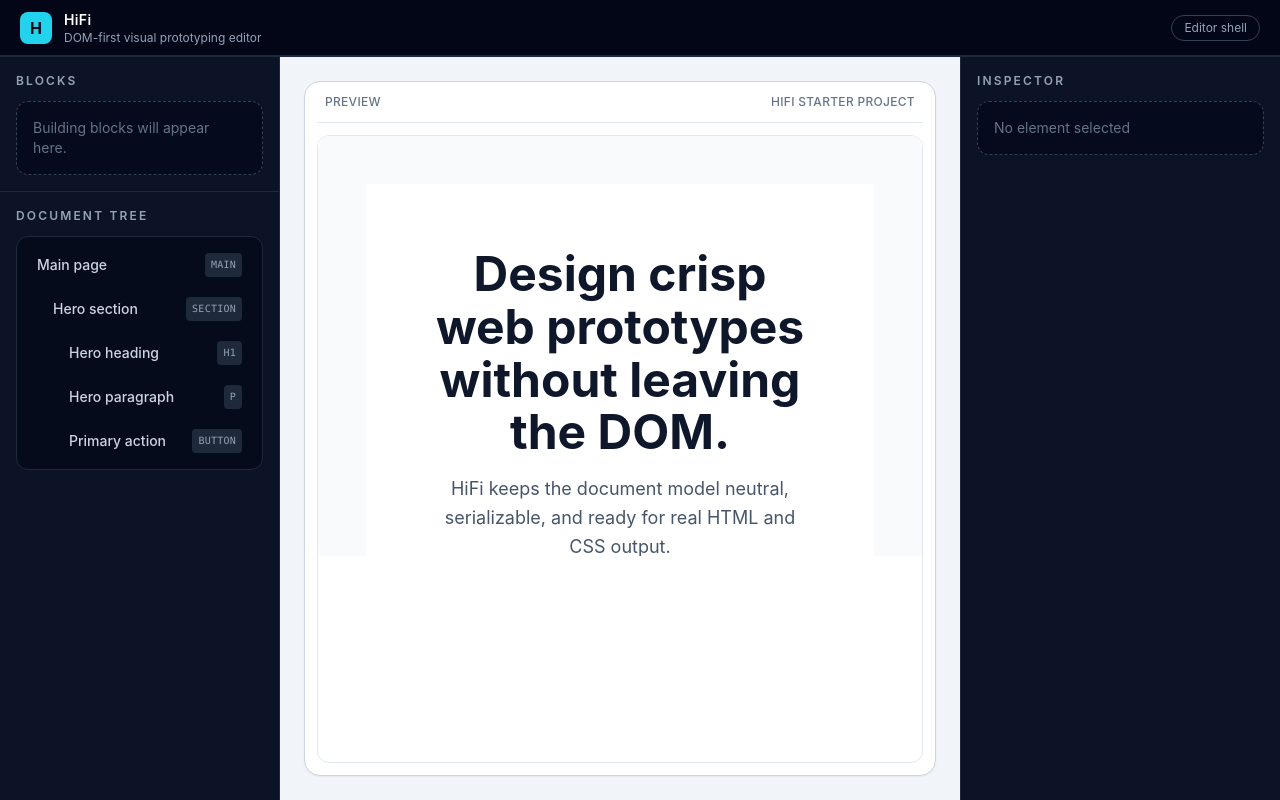
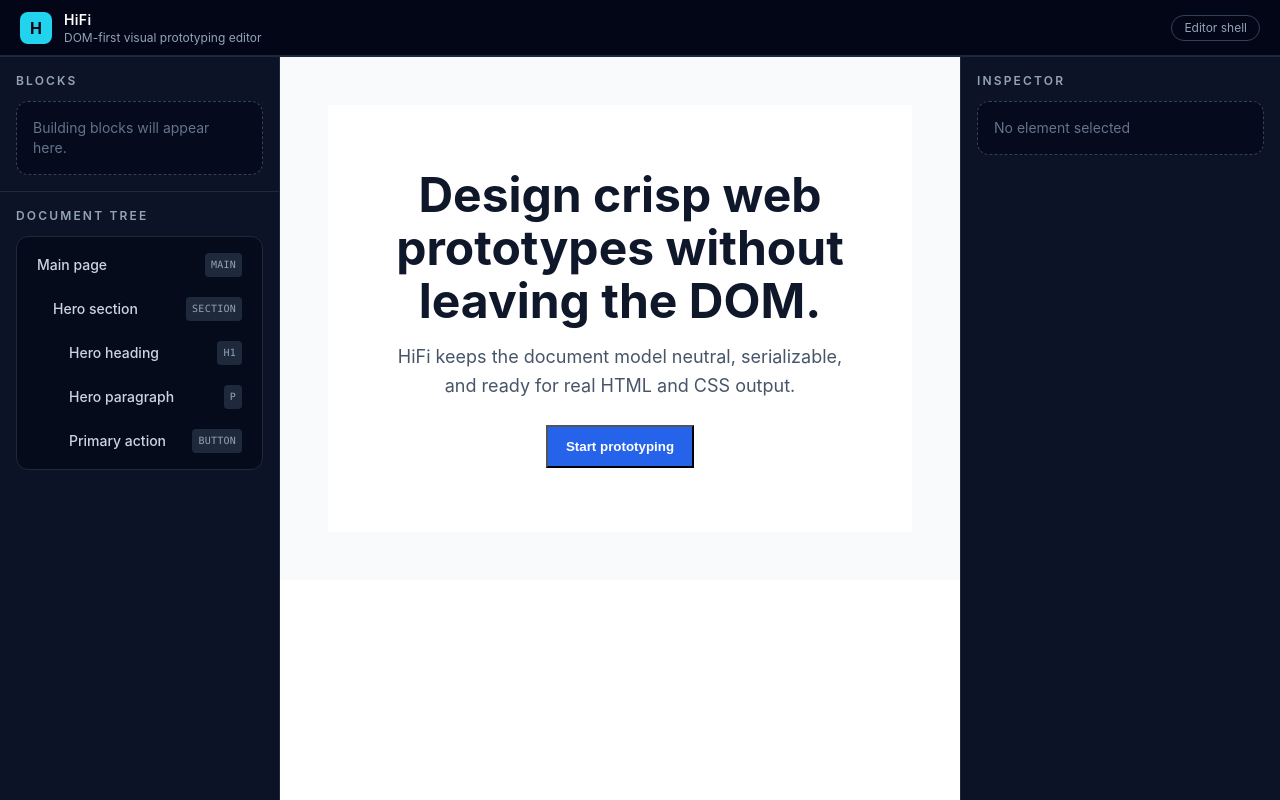
Before and after one commit to mediumhadroncollider/hifi, a React (Vite) app: page / in a window 1280 px wide. Built offline with nearby package versions, Linux system fonts and the light colour scheme.

Commit message:
Simplify preview pane to full viewport iframe

```diff
--- a/src/components/shell/PreviewPane.tsx
+++ b/src/components/shell/PreviewPane.tsx
@@ -8,7 +8,7 @@ export function PreviewPane() {
   const previewState = useMemo(() => {
     if (!project.rootNodeId || !project.nodes[project.rootNodeId]) {
       return {
-        error: 'Preview is unavailable because the project does not contain a renderable root node.',
+        error: 'The document cannot be rendered because the project does not contain a renderable root node.',
         srcDoc: null,
       };
     }
@@ -27,30 +27,21 @@ export function PreviewPane() {
   }, [project]);
 
   return (
-    <section className="min-h-0 overflow-auto bg-slate-100 p-6 text-slate-950">
-      <div className="mx-auto flex min-h-full max-w-6xl flex-col rounded-2xl border border-slate-300 bg-white p-3 shadow-sm">
-        <div className="flex items-center justify-between border-b border-slate-200 px-2 pb-3 text-xs font-medium uppercase tracking-wide text-slate-500">
-          <span>Preview</span>
-          <span>{project.name}</span>
-        </div>
-
-        <div className="mt-3 min-h-[420px] flex-1 overflow-hidden rounded-xl border border-slate-200 bg-white">
+    <section className="h-full min-h-0 min-w-0 overflow-hidden bg-white text-slate-950">
       {previewState.srcDoc ? (
         <iframe
-              className="block h-full min-h-[420px] w-full bg-white"
+          className="block h-full w-full border-0 bg-white"
           srcDoc={previewState.srcDoc}
           title="HiFi preview"
         />
       ) : (
-            <div className="flex h-full min-h-[420px] items-center justify-center p-8 text-center">
+        <div className="flex h-full items-center justify-center text-center">
           <div>
-                <h2 className="text-sm font-semibold text-slate-900">Preview unavailable</h2>
+            <h2 className="text-sm font-semibold text-slate-900">Document unavailable</h2>
             <p className="mt-2 max-w-md text-sm text-slate-500">{previewState.error}</p>
           </div>
         </div>
       )}
-        </div>
-      </div>
     </section>
   );
 }
--- a/tsconfig.app.json
+++ b/tsconfig.app.json
@@ -15,7 +15,8 @@
     "noUnusedLocals": true,
     "noUnusedParameters": true,
     "noFallthroughCasesInSwitch": true,
-    "noUncheckedSideEffectImports": true
+    "noUncheckedSideEffectImports": true,
+    "skipLibCheck": true
   },
   "include": ["src"]
 }
--- a/tsconfig.node.json
+++ b/tsconfig.node.json
@@ -2,7 +2,7 @@
   "compilerOptions": {
     "tsBuildInfoFile": "./node_modules/.tmp/tsconfig.node.tsbuildinfo",
     "target": "ES2023",
-    "lib": ["ES2023"],
+    "lib": ["ESNext", "DOM"],
     "allowImportingTsExtensions": true,
     "verbatimModuleSyntax": true,
     "moduleDetection": "force",
@@ -13,7 +13,8 @@
     "noUnusedLocals": true,
     "noUnusedParameters": true,
     "noFallthroughCasesInSwitch": true,
-    "noUncheckedSideEffectImports": true
+    "noUncheckedSideEffectImports": true,
+    "skipLibCheck": true
   },
   "include": ["vite.config.ts"]
 }
```
Lines whose indentation alone changed are shown as unchanged.
